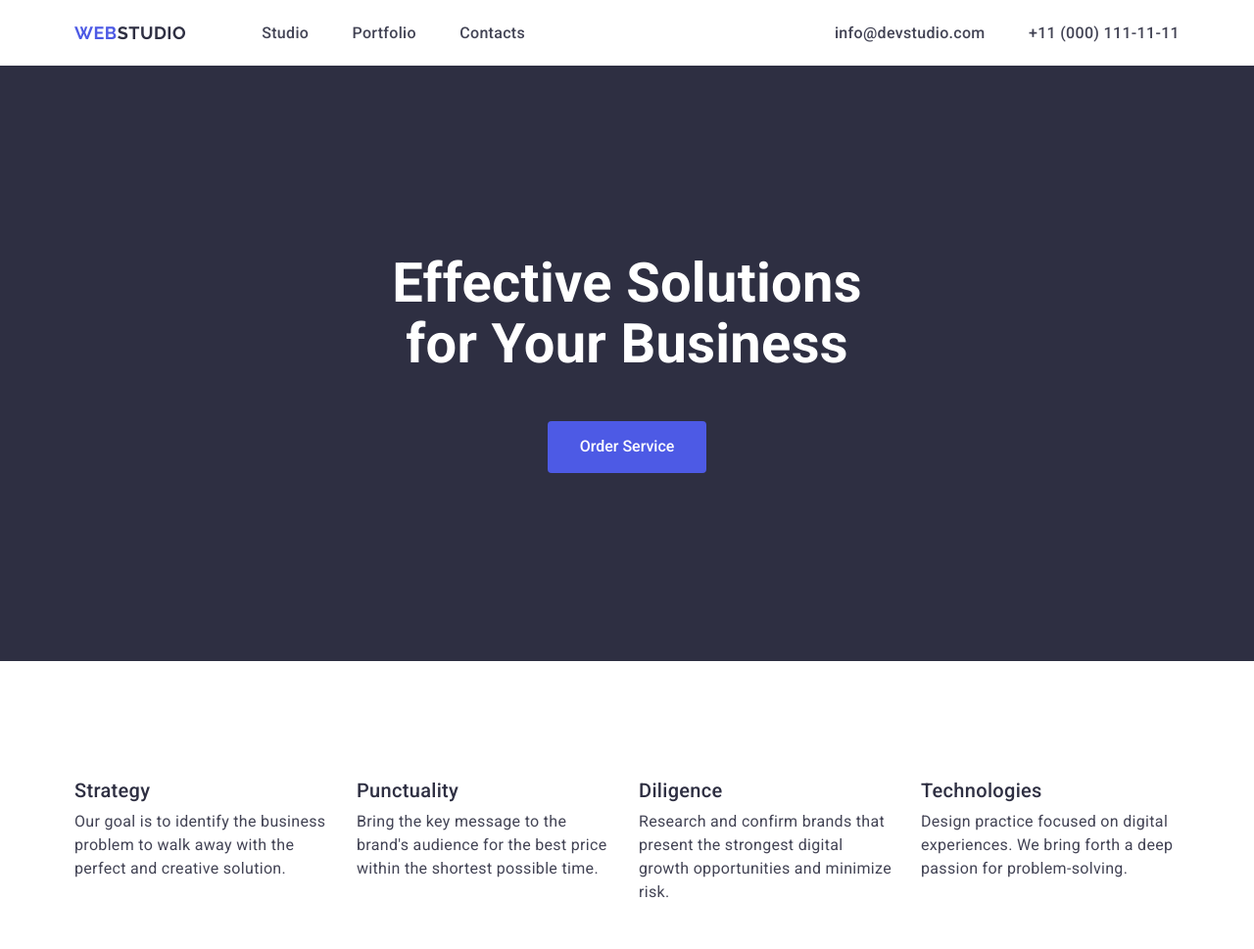
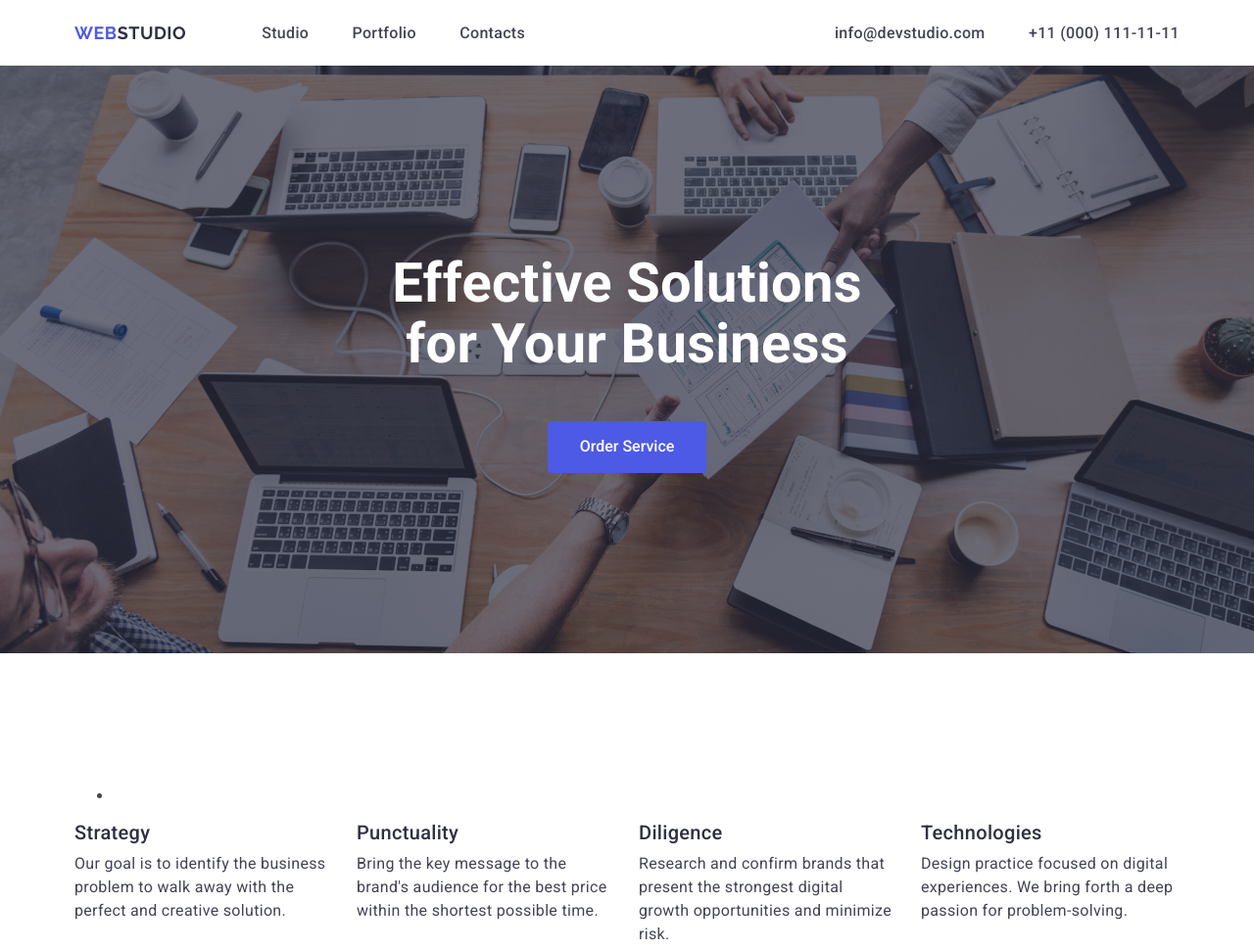
Before and after one commit to KseniaSenko/goit-markup-hw-04, a plain HTML site: page index.html in a window 1280 px wide. Shown: the top 969 px of the page at 98% size. Drawn offline with nearby package versions, Linux system fonts and the light colour scheme.

Commit message:
add bcg-img

```diff
--- a/css/styles.css
+++ b/css/styles.css
@@ -114,10 +114,19 @@ img {
 .hero {
   padding-top: 192px;
   padding-bottom: 192px;
-  max-width: 2000px;
+  margin: auto;
+  max-width: 1440px;
+  height: 600px;
 
   background-color: var(--dark);
   text-align: center;
+
+  background-image: linear-gradient(
+      rgba(46, 47, 66, 0.7),
+      rgba(46, 47, 66, 0.7)
+    ),
+    url(../images/people-office.jpg);
+  background-repeat: no-repeat;
 }
 
 .hero-title {
--- a/index.html
+++ b/index.html
@@ -64,6 +64,9 @@
       <section class="section">
         <div class="container">
           <h2 class="main-title secret-name">Strengths of company</h2>
+          <ul>
+            <li></li>
+          </ul>
           <ul class="list main-list">
             <li class="list-strengths">
               <h3 class="title">Strategy</h3>
```
Also changed, not shown: images/people-office.jpg (added), images/svg/sprate.svg (added).
